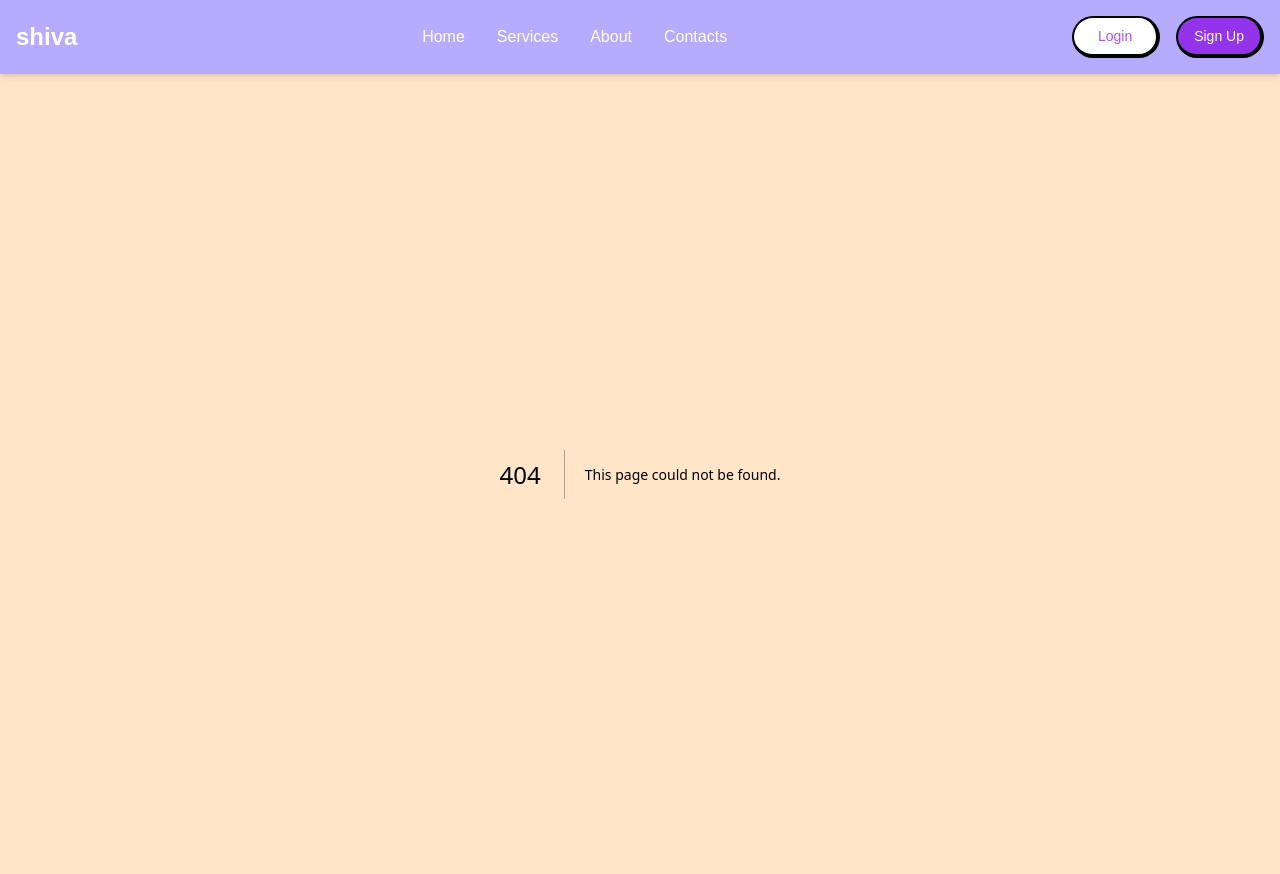
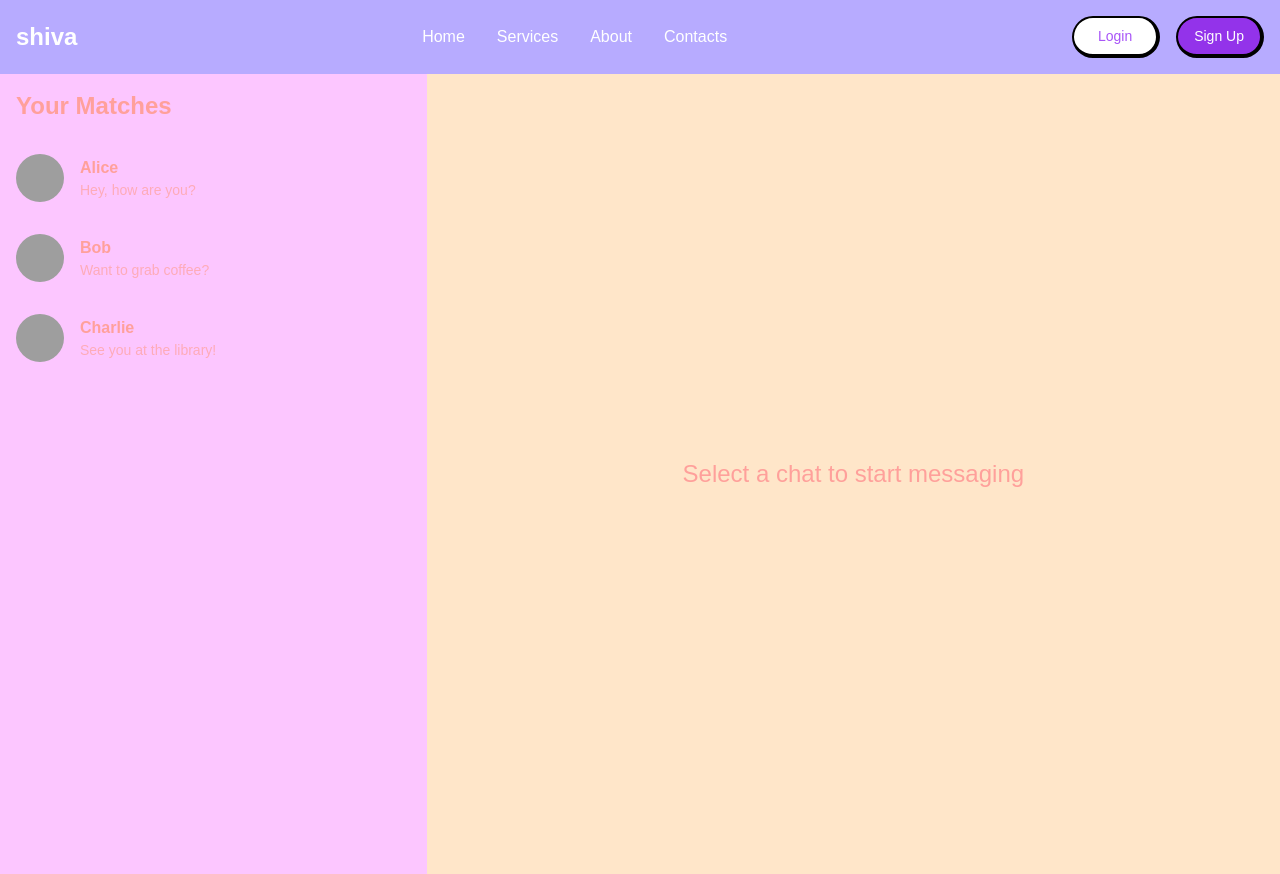
Before and after one commit to shilpi9608/dating, a Next.js app: page /match/chat in a window 1280 px wide. Before the commit this address had no page. Built offline with nearby package versions, Linux system fonts and the light colour scheme; grey boxes are pictures that could not be loaded.

Commit message:
basic structure of chatting

```diff
--- a/package.json
+++ b/package.json
@@ -9,6 +9,7 @@
     "lint": "next lint"
   },
   "dependencies": {
+    "@radix-ui/react-avatar": "^1.1.3",
     "@radix-ui/react-dialog": "^1.1.6",
     "@radix-ui/react-label": "^2.1.2",
     "@radix-ui/react-radio-group": "^1.2.3",
--- /dev/null
+++ b/src/app/match/chat/page.js
@@ -0,0 +1,34 @@
+'use client';
+
+import ChatList from '@/components/chat-page/ChatList';
+import ChatWindow from '@/components/chat-page/ChatWindow';
+import { useState } from 'react';
+
+export default function ChatPage() {
+  const [selectedChat, setSelectedChat] = useState(null);
+
+  return (
+    <div className='flex h-screen'>
+      <div className='w-full md:w-1/3 bg-custom-pink'>
+        <ChatList onSelectChat={setSelectedChat} />
+      </div>
+      <div className='hidden md:block md:w-2/3 bg-custom-beige'>
+        {selectedChat ? (
+          <ChatWindow chatId={selectedChat} />
+        ) : (
+          <div className='flex items-center justify-center h-full text-custom-coral text-2xl'>
+            Select a chat to start messaging
+          </div>
+        )}
+      </div>
+      {selectedChat && (
+        <div className='fixed inset-0 z-10 md:hidden'>
+          <ChatWindow
+            chatId={selectedChat}
+            onBack={() => setSelectedChat(null)}
+          />
+        </div>
+      )}
+    </div>
+  );
+}
--- /dev/null
+++ b/src/components/chat-page/ChatList.jsx
@@ -0,0 +1,51 @@
+import { useState } from 'react';
+import { Avatar, AvatarFallback, AvatarImage } from '@/components/ui/avatar';
+
+const mockChats = [
+  {
+    id: '1',
+    name: 'Alice',
+    lastMessage: 'Hey, how are you?',
+    avatar: '/alice-avatar.jpg',
+  },
+  {
+    id: '2',
+    name: 'Bob',
+    lastMessage: 'Want to grab coffee?',
+    avatar: '/bob-avatar.jpg',
+  },
+  {
+    id: '3',
+    name: 'Charlie',
+    lastMessage: 'See you at the library!',
+    avatar: '/charlie-avatar.jpg',
+  },
+];
+
+export default function ChatList({ onSelectChat }) {
+  const [chats] = useState(mockChats);
+
+  return (
+    <div className='h-full overflow-y-auto'>
+      <h2 className='text-2xl font-bold p-4 text-custom-coral'>Your Matches</h2>
+      {chats.map((chat) => (
+        <div
+          key={chat.id}
+          className='flex items-center p-4 hover:bg-custom-orange cursor-pointer'
+          onClick={() => onSelectChat(chat.id)}
+        >
+          <Avatar className='w-12 h-12 mr-4'>
+            <AvatarImage src={chat.avatar} alt={chat.name} />
+            <AvatarFallback>{chat.name[0]}</AvatarFallback>
+          </Avatar>
+          <div>
+            <h3 className='font-semibold text-custom-coral'>{chat.name}</h3>
+            <p className='text-sm text-custom-coral opacity-70'>
+              {chat.lastMessage}
+            </p>
+          </div>
+        </div>
+      ))}
+    </div>
+  );
+}
--- /dev/null
+++ b/src/components/chat-page/ChatWindow.jsx
@@ -0,0 +1,94 @@
+import { useState } from 'react';
+import { Avatar, AvatarFallback, AvatarImage } from '@/components/ui/avatar';
+import { Button } from '@/components/ui/button';
+import { Input } from '@/components/ui/input';
+import { ArrowLeft, Send } from 'lucide-react';
+
+const mockMessages = [
+  { id: '1', sender: 'match', content: "Hey there! How's your day going?" },
+  {
+    id: '2',
+    sender: 'user',
+    content: "Hi! It's going well, thanks for asking. How about yours?",
+  },
+  {
+    id: '3',
+    sender: 'match',
+    content:
+      "Pretty good! I was wondering if you'd like to grab coffee sometime this week?",
+  },
+];
+
+export default function ChatWindow({ chatId, onBack }) {
+  const [messages, setMessages] = useState(mockMessages);
+  const [newMessage, setNewMessage] = useState('');
+
+  const handleSendMessage = () => {
+    if (newMessage.trim()) {
+      setMessages([
+        ...messages,
+        { id: Date.now().toString(), sender: 'user', content: newMessage },
+      ]);
+      setNewMessage('');
+    }
+  };
+
+  return (
+    <div className='flex flex-col h-full bg-custom-beige'>
+      <div className='bg-custom-pink p-4 flex items-center'>
+        {onBack && (
+          <Button
+            variant='ghost'
+            size='icon'
+            onClick={onBack}
+            className='mr-2 md:hidden'
+          >
+            <ArrowLeft className='h-6 w-6' />
+          </Button>
+        )}
+        <Avatar className='w-10 h-10 mr-4'>
+          <AvatarImage src='/alice-avatar.jpg' alt='Alice' />
+          <AvatarFallback>A</AvatarFallback>
+        </Avatar>
+        <h2 className='text-xl font-semibold text-custom-coral'>Alice</h2>
+      </div>
+      <div className='flex-grow overflow-y-auto p-4 space-y-4'>
+        {messages.map((message) => (
+          <div
+            key={message.id}
+            className={`flex ${
+              message.sender === 'user' ? 'justify-end' : 'justify-start'
+            }`}
+          >
+            <div
+              className={`max-w-[70%] p-3 rounded-lg border-b-4 border-t-2 border-l-2 border-r-4 border-black ${
+                message.sender === 'user'
+                  ? 'bg-custom-babypink text-white'
+                  : 'bg-white text-custom-babypink'
+              }`}
+            >
+              {message.content}
+            </div>
+          </div>
+        ))}
+      </div>
+      <div className='p-4 bg-custom-pink'>
+        <div className='flex items-center'>
+          <Input
+            type='text'
+            placeholder='Type a message...'
+            value={newMessage}
+            onChange={(e) => setNewMessage(e.target.value)}
+            className='flex-grow mr-2'
+          />
+          <Button
+            onClick={handleSendMessage}
+            className='bg-custom-coral hover:bg-custom-orange'
+          >
+            <Send className='h-5 w-5' />
+          </Button>
+        </div>
+      </div>
+    </div>
+  );
+}
--- /dev/null
+++ b/src/components/ui/avatar.jsx
@@ -0,0 +1,35 @@
+"use client"
+
+import * as React from "react"
+import * as AvatarPrimitive from "@radix-ui/react-avatar"
+
+import { cn } from "@/lib/utils"
+
+const Avatar = React.forwardRef(({ className, ...props }, ref) => (
+  <AvatarPrimitive.Root
+    ref={ref}
+    className={cn("relative flex h-10 w-10 shrink-0 overflow-hidden rounded-full", className)}
+    {...props} />
+))
+Avatar.displayName = AvatarPrimitive.Root.displayName
+
+const AvatarImage = React.forwardRef(({ className, ...props }, ref) => (
+  <AvatarPrimitive.Image
+    ref={ref}
+    className={cn("aspect-square h-full w-full", className)}
+    {...props} />
+))
+AvatarImage.displayName = AvatarPrimitive.Image.displayName
+
+const AvatarFallback = React.forwardRef(({ className, ...props }, ref) => (
+  <AvatarPrimitive.Fallback
+    ref={ref}
+    className={cn(
+      "flex h-full w-full items-center justify-center rounded-full bg-muted",
+      className
+    )}
+    {...props} />
+))
+AvatarFallback.displayName = AvatarPrimitive.Fallback.displayName
+
+export { Avatar, AvatarImage, AvatarFallback }
--- a/tailwind.config.mjs
+++ b/tailwind.config.mjs
@@ -1,83 +1,84 @@
 const {
   default: flattenColorPalette,
-} = require("tailwindcss/lib/util/flattenColorPalette");
+} = require('tailwindcss/lib/util/flattenColorPalette');
 
 /** @type {import('tailwindcss').Config} */
 export default {
   content: [
-    "./src/pages/**/*.{js,ts,jsx,tsx,mdx}",
-    "./src/components/**/*.{js,ts,jsx,tsx,mdx}",
-    "./src/app/**/*.{js,ts,jsx,tsx,mdx}",
+    './src/pages/**/*.{js,ts,jsx,tsx,mdx}',
+    './src/components/**/*.{js,ts,jsx,tsx,mdx}',
+    './src/app/**/*.{js,ts,jsx,tsx,mdx}',
   ],
-  darkMode: ["class", "class"],
+  darkMode: ['class', 'class'],
   theme: {
     extend: {
       colors: {
         custom: {
-				pink: "#FCC6FF",
-				beige: "#FFE6C9",
-				orange: "#FFC785",
-				coral: "#FFA09B",
+          pink: '#FCC6FF',
+          babypink: '#FFB7CE',
+          beige: '#FFE6C9',
+          orange: '#FFC785',
+          coral: '#FFA09B',
         },
         background: 'hsl(var(--background))',
         foreground: 'hsl(var(--foreground))',
         card: {
           DEFAULT: 'hsl(var(--card))',
-  				foreground: 'hsl(var(--card-foreground))'
+          foreground: 'hsl(var(--card-foreground))',
         },
         popover: {
           DEFAULT: 'hsl(var(--popover))',
-  				foreground: 'hsl(var(--popover-foreground))'
+          foreground: 'hsl(var(--popover-foreground))',
         },
         primary: {
           DEFAULT: 'hsl(var(--primary))',
-  				foreground: 'hsl(var(--primary-foreground))'
+          foreground: 'hsl(var(--primary-foreground))',
         },
         secondary: {
           DEFAULT: 'hsl(var(--secondary))',
-  				foreground: 'hsl(var(--secondary-foreground))'
+          foreground: 'hsl(var(--secondary-foreground))',
         },
         muted: {
           DEFAULT: 'hsl(var(--muted))',
-  				foreground: 'hsl(var(--muted-foreground))'
+          foreground: 'hsl(var(--muted-foreground))',
         },
         accent: {
           DEFAULT: 'hsl(var(--accent))',
-  				foreground: 'hsl(var(--accent-foreground))'
+          foreground: 'hsl(var(--accent-foreground))',
         },
         destructive: {
           DEFAULT: 'hsl(var(--destructive))',
-  				foreground: 'hsl(var(--destructive-foreground))'
+          foreground: 'hsl(var(--destructive-foreground))',
         },
         border: 'hsl(var(--border))',
         input: 'hsl(var(--input))',
         ring: 'hsl(var(--ring))',
         chart: {
-  				'1': 'hsl(var(--chart-1))',
-  				'2': 'hsl(var(--chart-2))',
-  				'3': 'hsl(var(--chart-3))',
-  				'4': 'hsl(var(--chart-4))',
-  				'5': 'hsl(var(--chart-5))'
-  			}
+          1: 'hsl(var(--chart-1))',
+          2: 'hsl(var(--chart-2))',
+          3: 'hsl(var(--chart-3))',
+          4: 'hsl(var(--chart-4))',
+          5: 'hsl(var(--chart-5))',
+        },
       },
       borderRadius: {
         lg: 'var(--radius)',
         md: 'calc(var(--radius) - 2px)',
-  			sm: 'calc(var(--radius) - 4px)'
-  		}
-  	}
+        sm: 'calc(var(--radius) - 4px)',
       },
-  plugins: [addVariablesForColors, require("tailwindcss-animate")],
+    },
+  },
+  plugins: [addVariablesForColors, require('tailwindcss-animate')],
 };
 
 // This plugin adds each Tailwind color as a global CSS variable, e.g. var(--gray-200).
 function addVariablesForColors({ addBase, theme }) {
-  let allColors = flattenColorPalette(theme("colors"));
+  let allColors = flattenColorPalette(theme('colors'));
   let newVars = Object.fromEntries(
     Object.entries(allColors).map(([key, val]) => [`--${key}`, val])
   );
 
   addBase({
-    ":root": newVars,
+    ':root': newVars,
   });
 }
```
Also changed, not shown: 1 other file (tests, documents, lock files or other folders). Lines whose indentation alone changed are shown as unchanged.
